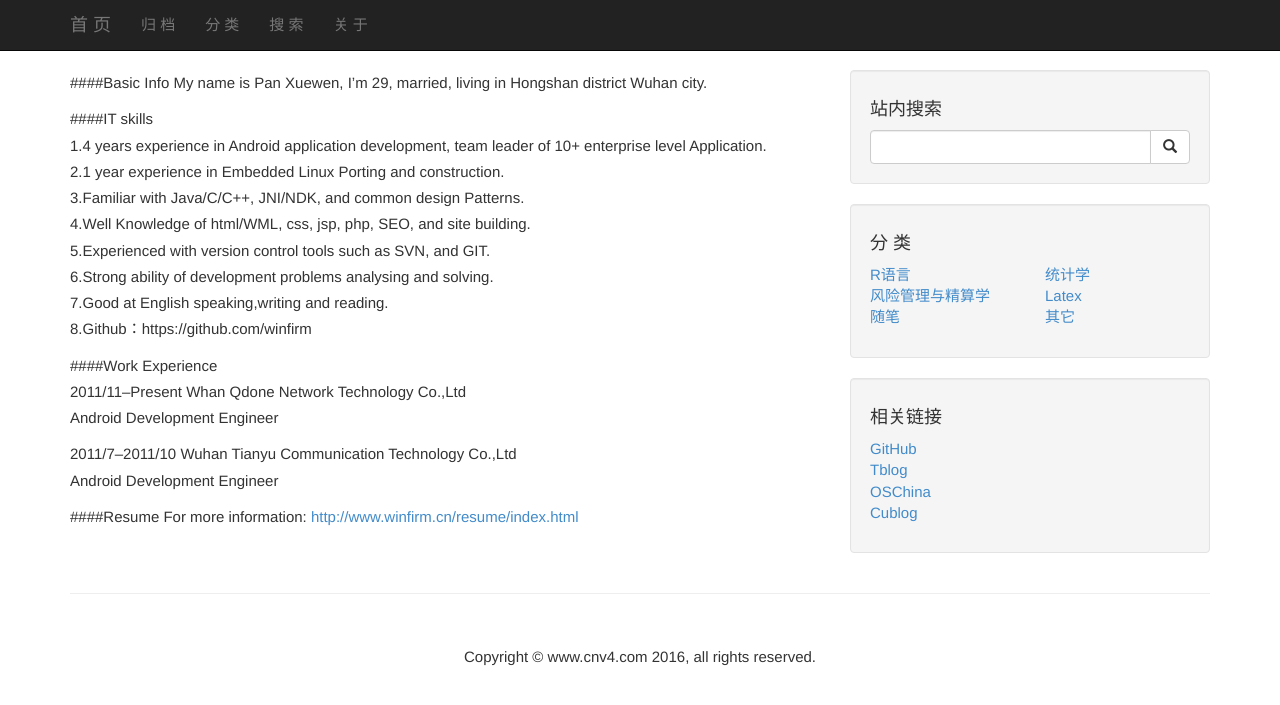
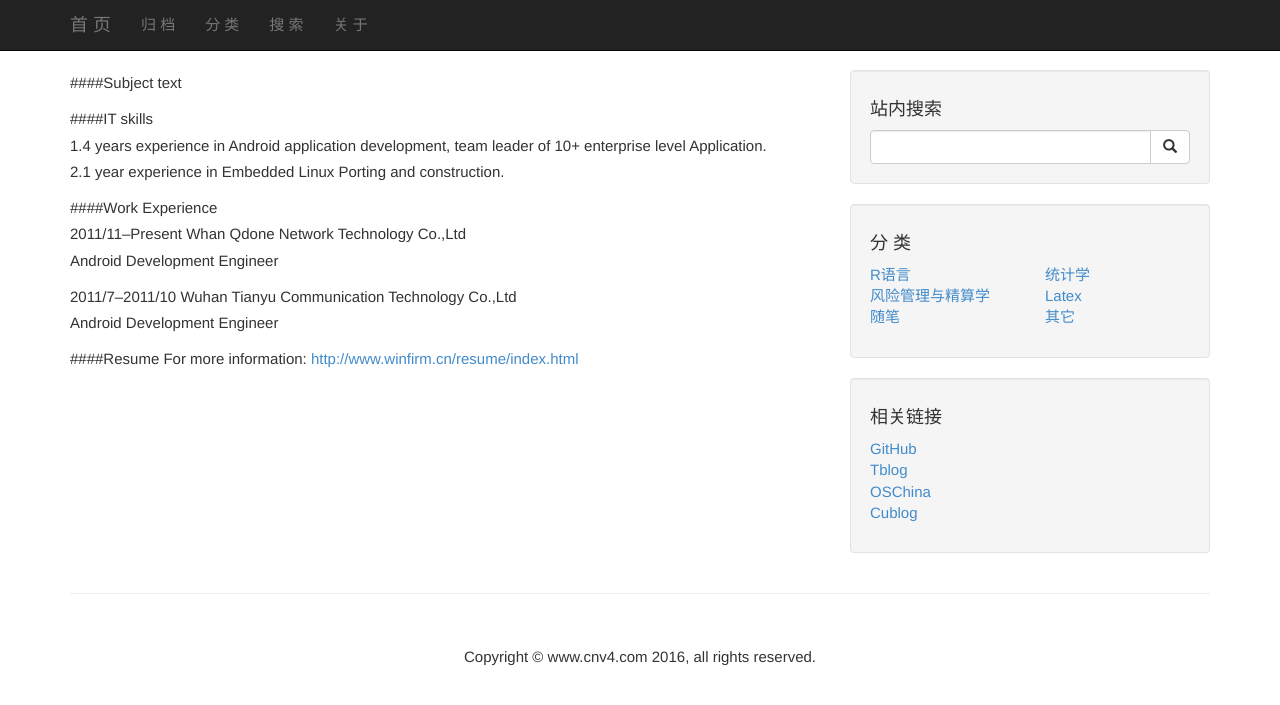
Before and after one commit to YinliangWu/tpw, a Jekyll site: the page built from about.md, in a window 1280 px wide. Shown: the top 705 px of the page. Built offline with Jekyll 4.4.1, drawn with Linux system fonts in a browser that asks for light colours; nearby versions of some CDN libraries; library files that are not in the unit come from our copies; comment, search, counter and statistics services are not loaded.

Commit message:
firstpost

```diff
--- a/about.md
+++ b/about.md
@@ -2,18 +2,12 @@
 layout: default
 title: "关于：About"
 ---
-####Basic Info
-My name is Pan Xuewen, I'm 29, married, living in Hongshan district Wuhan city.
+####Subject
+text
 
 ####IT skills
 1.4 years experience in Android application development, team leader of 10+ enterprise level Application.
 2.1 year experience in Embedded Linux Porting and construction.
-3.Familiar with Java/C/C++, JNI/NDK, and common design Patterns.
-4.Well Knowledge of html/WML, css, jsp, php, SEO, and site building.
-5.Experienced with version control tools such as SVN, and GIT.
-6.Strong ability of development problems analysing and solving.
-7.Good at English speaking,writing and reading.
-8.Github：https://github.com/winfirm
 
 ####Work Experience
 2011/11--Present  Whan Qdone Network Technology Co.,Ltd
@@ -24,13 +18,3 @@ Android Development Engineer
 
 ####Resume
 For more information: <http://www.winfirm.cn/resume/index.html>
-
-<!-- Blog Comments -->
-<div class="media">
-  <!-- UY BEGIN -->
-  <div id="uyan_frame">
-  </div>
-  <script type="text/javascript" src="http://v2.uyan.cc/code/uyan.js?uid=1511840">
-  </script>
-  <!-- UY END -->
-</div>
```
